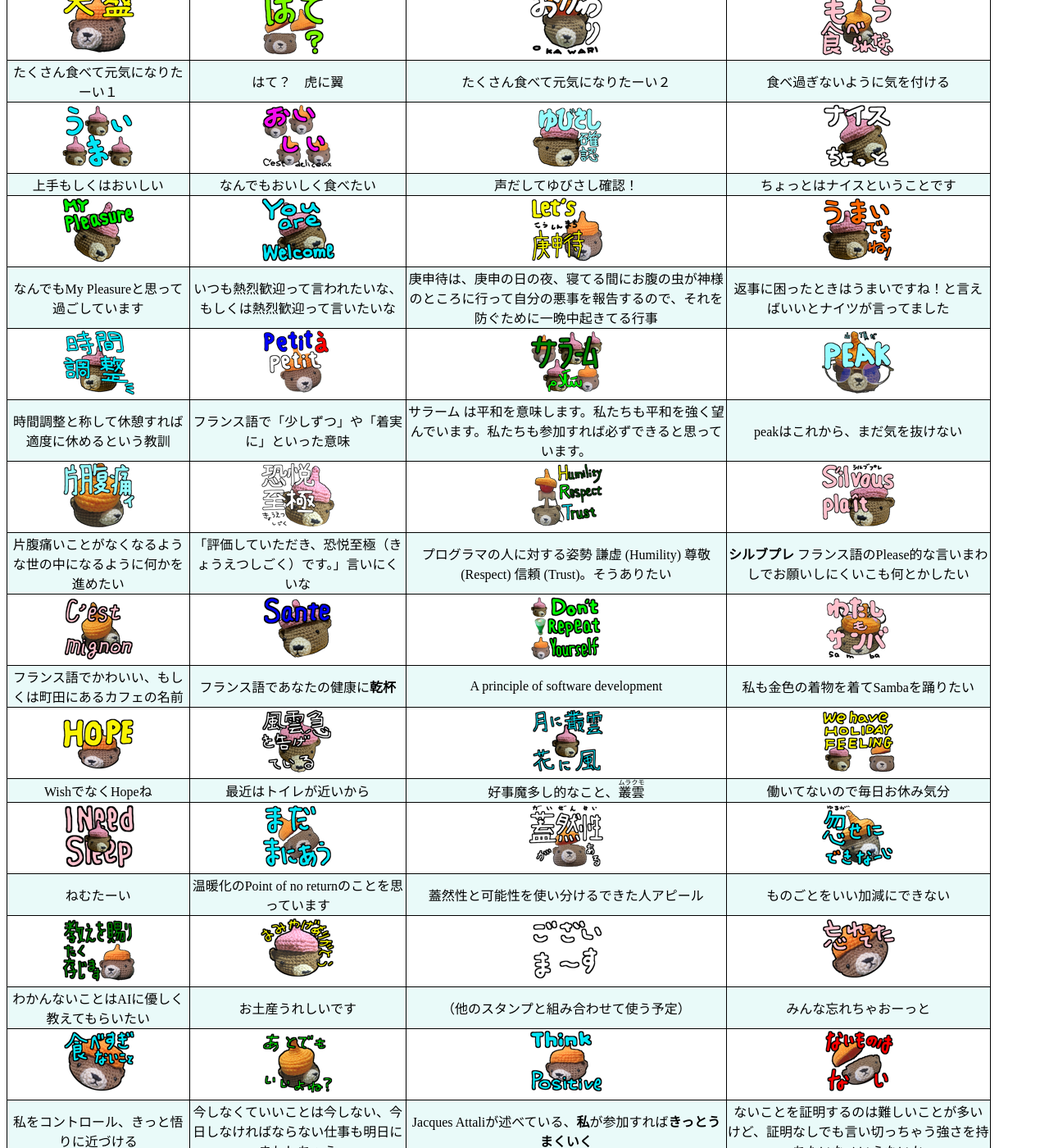
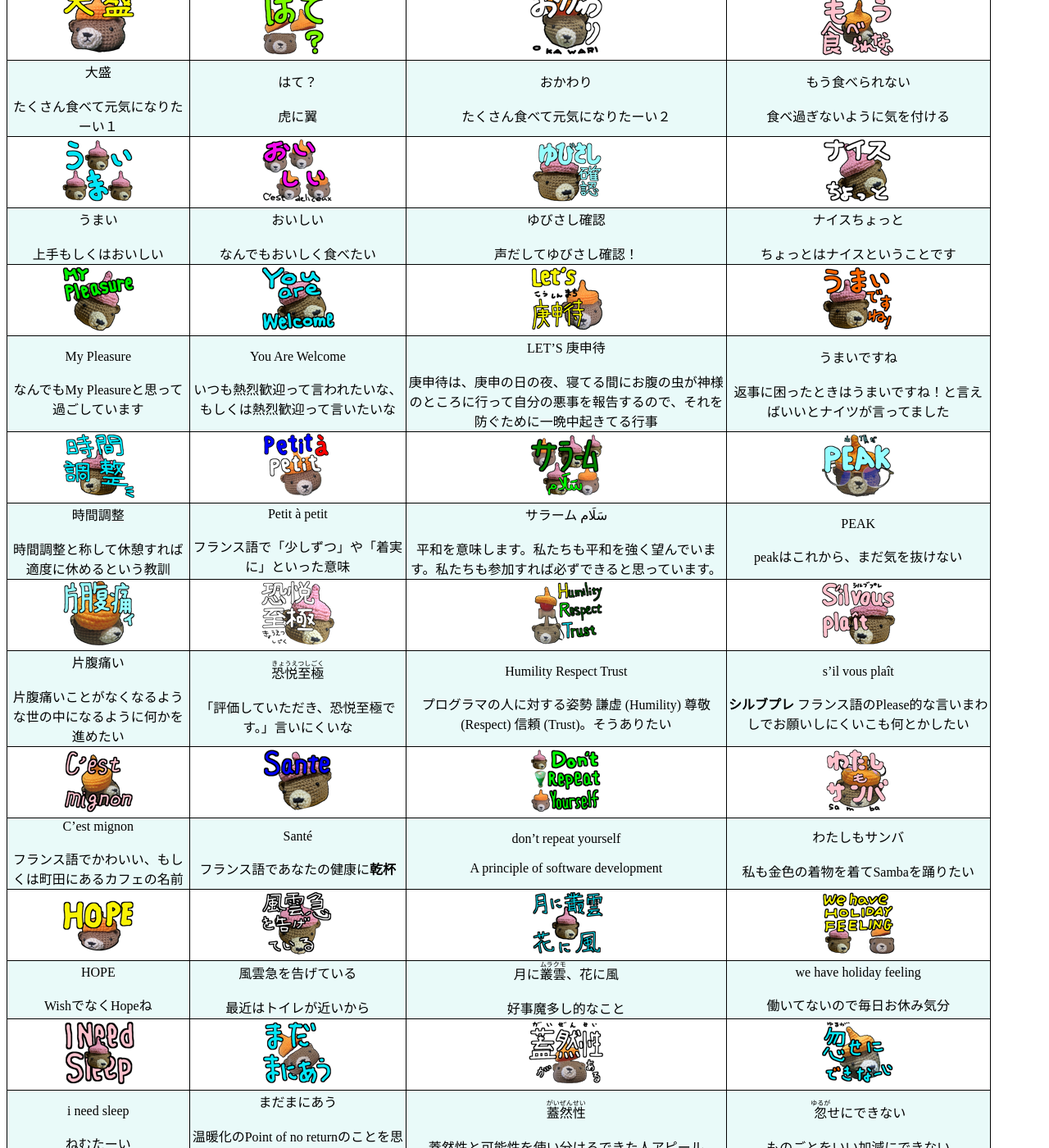
Before and after one commit to yamasuto/TamaKuma.github.io, a Jekyll site: the page built from docs/R.02/Frontpage.md, in a window 1280 px wide and 1400 px high, scrolled down 380 px. Shown: the whole window at 82% size. Built offline with Jekyll 4.4.1, drawn with Linux system fonts in a browser that asks for light colours; some of the changed text lies outside the part shown.

Commit message:
added word row

```diff
--- a/docs/R.02/Frontpage.md
+++ b/docs/R.02/Frontpage.md
@@ -13,22 +13,66 @@ permalink: /R.02/
 | 0 | 1 | 2 | 3 |
 |---|---|---|---|
 | ![](images\01_IMG_4337_大盛.png)| ![](images\02_IMG_4348_はて？.png)| ![](images\03_IMG_4339_おかわり.png)| ![](images\04_IMG_4341_もう食べられない.png)|
-|たくさん食べて元気になりたーい１|はて？　虎に翼|たくさん食べて元気になりたーい２|食べ過ぎないように気を付ける|
+|大盛<br/><br/>たくさん食べて元気になりたーい１|はて？<br/><br/>虎に翼|おかわり<br/><br/>たくさん食べて元気になりたーい２|もう食べられない<br/><br/>食べ過ぎないように気を付ける|
 | ![](images\05_3_kumas_うまい.png)| ![](images\06_3_kumas_おいしい.png)| ![](images\07_PXL_20240628_100008457_ゆびさし確認.png)| ![](images\08_PXL_20240628_100118865_ナイスちょっと.png)|
-|上手もしくはおいしい|なんでもおいしく食べたい|声だしてゆびさし確認！|ちょっとはナイスということです|
+|うまい<br/><br/>上手もしくはおいしい|おいしい<br/><br/>なんでもおいしく食べたい|ゆびさし確認<br/><br/>声だしてゆびさし確認！|ナイスちょっと<br/><br/>ちょっとはナイスということです|
 | ![](images\09_PXL_20240628_100118865_MyPleasure.png)| ![](images\10_PXL_20240628_100118865_youAreWelcome.png)| ![](images\11_IMG_4334_LETS庚申待.png)| ![](images\12_PXL_20240628_095956204_うまいですね.png)|
-|なんでもMy Pleasureと思って過ごしています|いつも熱烈歓迎って言われたいな、もしくは熱烈歓迎って言いたいな|庚申待は、庚申の日の夜、寝てる間にお腹の虫が神様のところに行って自分の悪事を報告するので、それを防ぐために一晩中起きてる行事|返事に困ったときはうまいですね！と言えばいいとナイツが言ってました|
+|My Pleasure<br/><br/>なんでもMy Pleasureと思って過ごしています|You Are Welcome<br/><br/>いつも熱烈歓迎って言われたいな、もしくは熱烈歓迎って言いたいな|LET'S 庚申待<br/><br/>庚申待は、庚申の日の夜、寝てる間にお腹の虫が神様のところに行って自分の悪事を報告するので、それを防ぐために一晩中起きてる行事|うまいですね<br/><br/>返事に困ったときはうまいですね！と言えばいいとナイツが言ってました|
 | ![](images\13_PXL_20240628_095956204_時間調整.png)| ![](images\14_IMG_4335_Petit_a_petit.png)| ![](images\15_3_kumas_サラーム.png)| ![](images\16_IMG_4345_peak.png)|
-|時間調整と称して休憩すれば適度に休めるという教訓|フランス語で「少しずつ」や「着実に」といった意味|サラーム は平和を意味します。私たちも平和を強く望んでいます。私たちも参加すれば必ずできると思っています。|peakはこれから、まだ気を抜けない|
+|時間調整<br/><br/>時間調整と称して休憩すれば適度に休めるという教訓|Petit à petit<br/><br/>フランス語で「少しずつ」や「着実に」といった意味|サラーム سَلَام<br/><br/>平和を意味します。私たちも平和を強く望んでいます。私たちも参加すれば必ずできると思っています。|PEAK<br/><br/>peakはこれから、まだ気を抜けない|
 | ![](images\17_IMG_4341_片腹痛い.png)| ![](images\18_PXL_20240628_100118865_恐悦至極.png)| ![](images\19_IMG_4343_hrt.png)| ![](images\20_PXL_20240628_100008457_s'il_vous_plaît.png)|
-|片腹痛いことがなくなるような世の中になるように何かを進めたい|「評価していただき、恐悦至極（きょうえつしごく）です。」言いにくいな|プログラマの人に対する姿勢 謙虚 (Humility) 尊敬 (Respect) 信頼 (Trust)。そうありたい|**シルブプレ** フランス語のPlease的な言いまわしでお願いしにくいこも何とかしたい|
+|片腹痛い<br/><br/>片腹痛いことがなくなるような世の中になるように何かを進めたい|<ruby>恐悦至極<rp>（</rp><rt>きょうえつしごく</rt><rp>）</rp></ruby><br/><br/>「評価していただき、恐悦至極です。」言いにくいな|Humility Respect Trust<br/><br/>プログラマの人に対する姿勢 謙虚 (Humility) 尊敬 (Respect) 信頼 (Trust)。そうありたい|s'il vous plaît<br/><br/>**シルブプレ** フランス語のPlease的な言いまわしでお願いしにくいこも何とかしたい|
 | ![](images\21_IMG_4341_cest_mignon.png)| ![](images\22_PXL_20240628_100008457_sante.png)| ![](images\23_3_kumas_dont_repeat_yourself.png)| ![](images\24_IMG_4347_わたしもサンバ.png)|
-|フランス語でかわいい、もしくは町田にあるカフェの名前|フランス語であなたの健康に**乾杯**|A principle of software development|私も金色の着物を着てSambaを踊りたい|
+|C'est mignon<br/><br/>フランス語でかわいい、もしくは町田にあるカフェの名前|Santé<br/><br/>フランス語であなたの健康に**乾杯**|don't repeat yourself<br/><br/>A principle of software development|わたしもサンバ<br/><br/>私も金色の着物を着てSambaを踊りたい|
 | ![](images\25_IMG_4337_hope.png)| ![](images\26_PXL_20240628_100021899_風雲急を告げている.png)| ![](images\27_2_kumas_月に叢雲、花に風.png)| ![](images\28_2_kumas_holiday_feeling.png)|
-|WishでなくHopeね|最近はトイレが近いから|好事魔多し的なこと、<ruby>叢雲<rp>（</rp><rt>ムラクモ</rt><rp>）</rp></ruby>|働いてないので毎日お休み気分|
+|HOPE<br/><br/>WishでなくHopeね|風雲急を告げている<br/><br/>最近はトイレが近いから|月に<ruby>叢雲<rp>（</rp><rt>ムラクモ</rt><rp>）</rp></ruby>、花に風<br/><br/>好事魔多し的なこと|we have holiday feeling<br/><br/>働いてないので毎日お休み気分|
 | ![](images\29_2_kumas_i_need_sleep.png)| ![](images\30_IMG_4348_まだまにあう.png)| ![](images\31_IMG_4349_蓋然性.png)| ![](images\32_IMG_4338_忽せにできない.png)|
-|ねむたーい|温暖化のPoint of no returnのことを思っています|蓋然性と可能性を使い分けるできた人アピール|ものごとをいい加減にできない|
+|i need sleep<br/><br/>ねむたーい|まだまにあう<br/><br/>温暖化のPoint of no returnのことを思っています|<ruby>蓋然性<rp>（</rp><rt>がいぜんせい</rt><rp>）</rp></ruby><br/><br/>蓋然性と可能性を使い分けるできた人アピール|<ruby>忽<rp>（</rp><rt>ゆるが</rt><rp>）</rp></ruby>せにできない<br/><br/>ものごとをいい加減にできない|
 | ![](images\33_IMG_4337_教えを賜りたく存じます.png)| ![](images\34_PXL_20240628_100118865_おみやげありがとう.png)| ![](images\35_messages_ございます.png)| ![](images\36_IMG_4336_忘れてた.png)|
-|わかんないことはAIに優しく教えてもらいたい|お土産うれしいです|（他のスタンプと組み合わせて使う予定）|みんな忘れちゃおーっと|
+|教えを賜りたく存じます<br/><br/>わかんないことはAIに優しく教えてもらいたい|おみやげありがとう<br/><br/>お土産うれしいです|ございます<br/><br/>（他のスタンプと組み合わせて使う予定）|忘れてた<br/><br/>みんな忘れちゃおーっと|
 | ![](images\37_IMG_4336_食べ過ぎないこと.png)| ![](images\38_IMG_4341_あとでもいいよね.png)| ![](images\39_IMG_4337_think_positive.png)| ![](images\40_IMG_4349_ないものはない.png)|
-|私をコントロール、きっと悟りに近づける|今しなくていいことは今しない、今日しなければならない仕事も明日にまわしちゃえ|Jacques Attaliが述べている、**私**が参加すれば**きっとうまくいく**|ないことを証明するのは難しいことが多いけど、証明なしでも言い切っちゃう強さを持ちたいな⇒いらないか|
+|食べ過ぎないこと<br/><br/>私をコントロール、きっと悟りに近づける|あとでもいいよね？<br/><br/>今しなくていいことは今しない、今日しなければならない仕事も明日にまわしちゃえ|Think Positive<br/><br/>Jacques Attaliが述べている、**私**が参加すれば**きっとうまくいく**|ないものはない<br/><br/>ないことを証明するのは難しいことが多いけど、証明なしでも言い切っちゃう強さを持ちたいな⇒いらないか|
+
+<!--
+we have holiday feeling
+i need sleep
+月に<ruby>叢雲<rp>（</rp><rt>ムラクモ</rt><rp>）</rp></ruby>、花に風
+don't repeat yourself
+うまい
+おいしい
+サラーム سَلَام
+LET'S 庚申待
+Petit à petit
+食べ過ぎないこと
+忘れてた
+Think Positive
+教えを賜りたく存じます
+大盛
+HOPE
+<ruby>忽<rp>（</rp><rt>ゆるが</rt><rp>）</rp></ruby>せにできない
+おかわり
+C'est mignon
+あとでもいいよね？
+もう食べられない
+片腹痛い
+Humility Respect Trust
+PEAK
+わたしもサンバ
+はて？
+まだまにあう
+ないものはない
+<ruby>蓋然性<rp>（</rp><rt>がいぜんせい</rt><rp>）</rp></ruby>
+ございます
+うまいですね
+時間調整
+Santé
+ゆびさし確認
+s'il vous plaît
+風雲急を告げている
+My Pleasure
+You Are Welcome
+おみやげありがとう
+ナイスちょっと
+<ruby>恐悦至極<rp>（</rp><rt>きょうえつしごく</rt><rp>）</rp></ruby>
+
+-->
```
